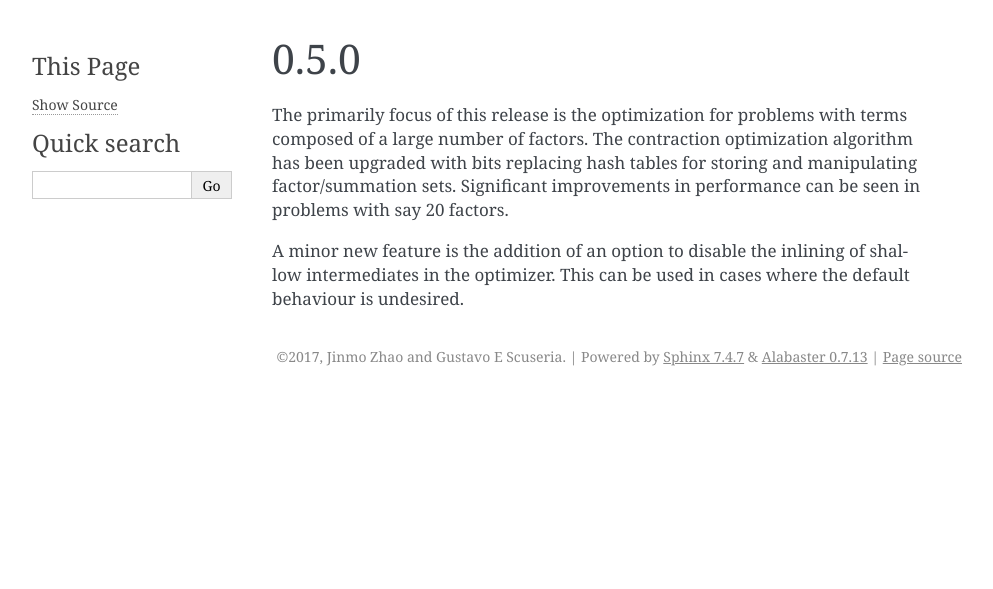
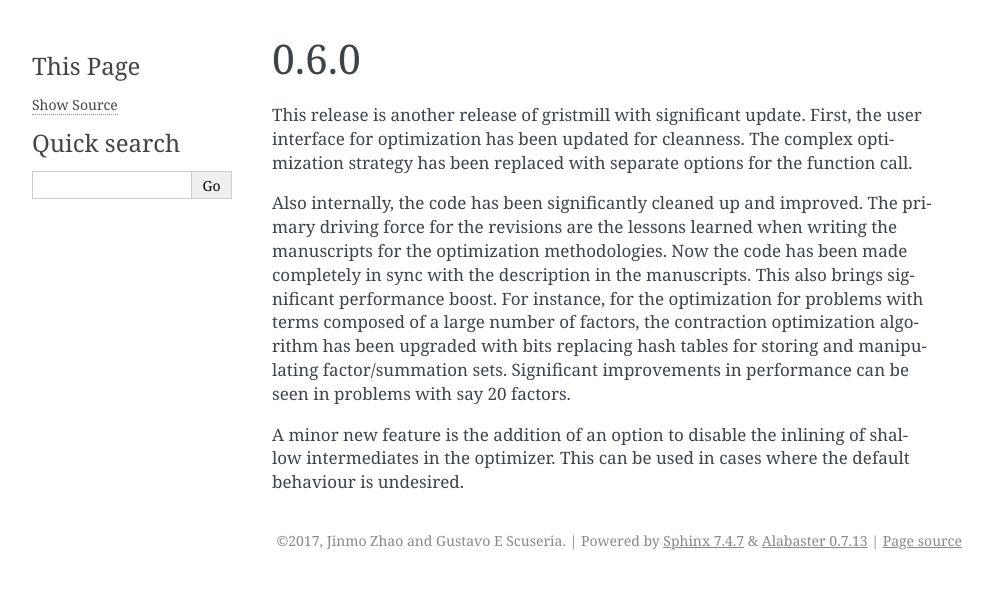
Before and after one commit to tschijnmo/gristmill, a Sphinx documentation site: the page built from docs/releases/0_6_0.rst, in a window 1280 px wide. Shown: the top 589 px of the page, without its empty margins (148-1141 px from the left). Built offline with Sphinx 7.4.7, drawn with Linux system fonts in a browser that asks for light colours.

Commit message:
Update release note for 0.6.0

```diff
--- a/docs/releases/0_6_0.rst
+++ b/docs/releases/0_6_0.rst
@@ -1,11 +1,20 @@
-0.5.0
+0.6.0
 ~~~~~
 
-The primarily focus of this release is the optimization for problems with terms
-composed of a large number of factors.  The contraction optimization algorithm
-has been upgraded with bits replacing hash tables for storing and manipulating
-factor/summation sets.  Significant improvements in performance can be seen in
-problems with say 20 factors.
+This release is another release of gristmill with significant update.  First,
+the user interface for optimization has been updated for cleanness.  The complex
+optimization strategy has been replaced with separate options for the function
+call.
+
+Also internally, the code has been significantly cleaned up and improved. The
+primary driving force for the revisions are the lessons learned when writing the
+manuscripts for the optimization methodologies.  Now the code has been made
+completely in sync with the description in the manuscripts.  This also brings
+significant performance boost.  For instance, for the optimization for problems
+with terms composed of a large number of factors, the contraction optimization
+algorithm has been upgraded with bits replacing hash tables for storing and
+manipulating factor/summation sets. Significant improvements in performance can
+be seen in problems with say 20 factors.
 
 A minor new feature is the addition of an option to disable the inlining of
 shallow intermediates in the optimizer.  This can be used in cases where the
```
